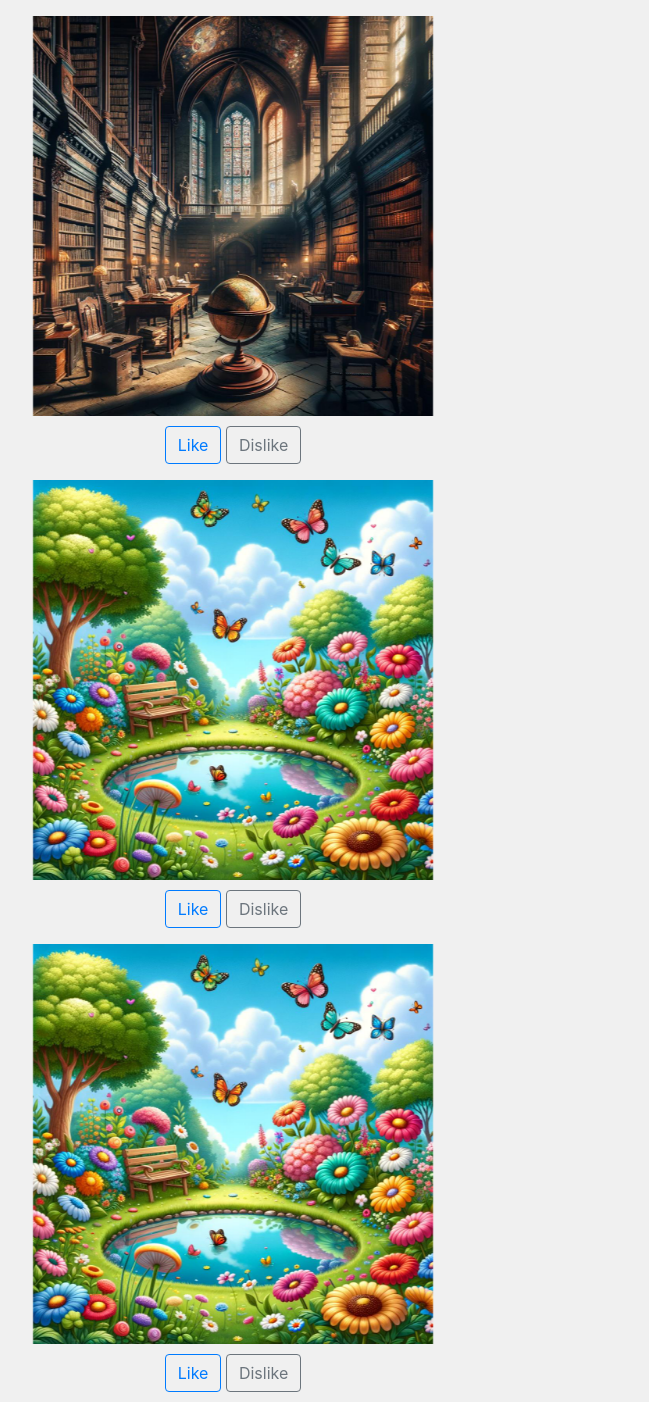
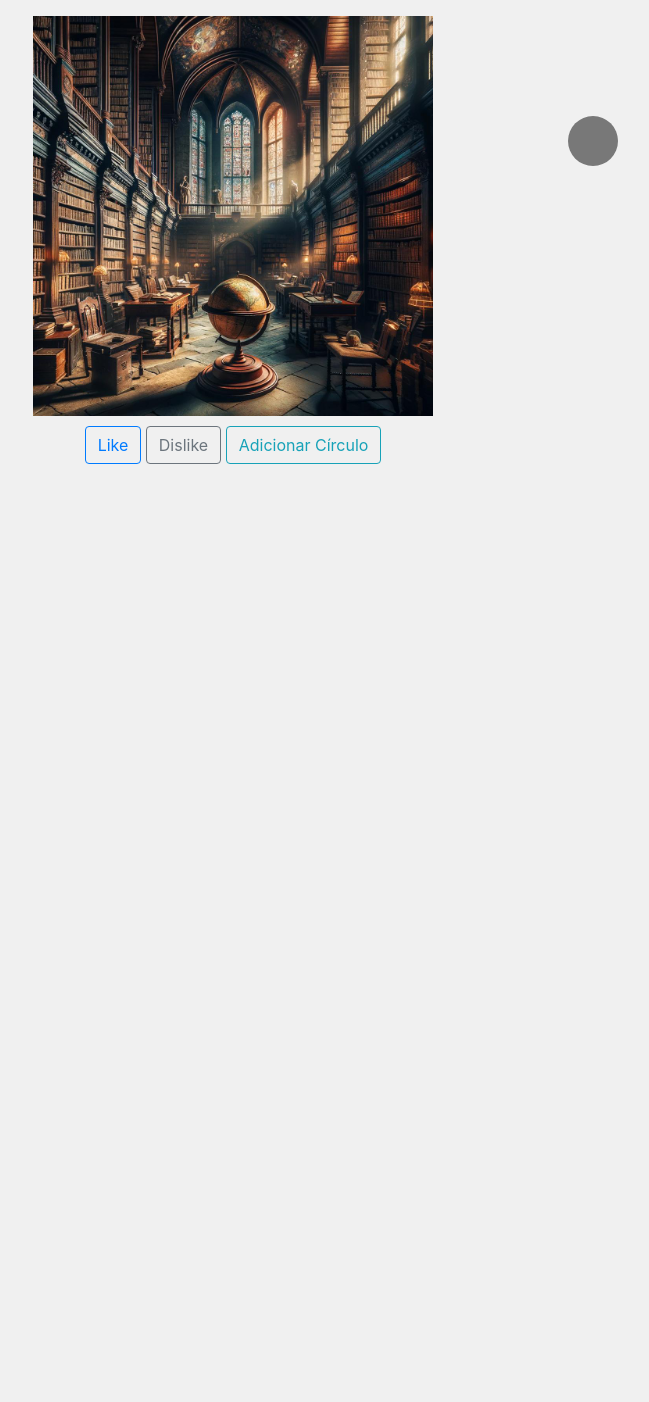
Before and after one commit to ogacarvalho/www, a PHP site: page /php/carroussel.php in a window 1280 px wide. Shown: the whole page, without its empty margins (407-1056 px from the left). After the commit the page ends 464 px from the top, so only its background shows below. Run offline with PHP 8.4, Linux system fonts and the light colour scheme; some libraries are stand-ins or nearby versions.

Commit message:
Incluindo botão de visualizar descrição

```diff
--- a/php/carroussel.php
+++ b/php/carroussel.php
@@ -24,7 +24,31 @@
             margin-top: 10px;
             margin-bottom: 10px;
         }
-        /* Adicione mais estilos conforme necessário */
+        /* Estilos para o círculo e a descrição */
+        .carousel-item {
+            position: relative;
+        }
+        .circle {
+            position: absolute;
+            width: 50px;
+            height: 50px;
+            background-color: rgba(0, 0, 0, 0.5);
+            border-radius: 50%;
+            cursor: pointer;
+            top: 100px;
+            right: 170px;
+        }
+
+        .description-box {
+            display: none;
+            position: absolute;
+            background-color: white;
+            padding: 10px;
+            border: 1px solid black;
+            z-index: 100;
+            top: 70px;
+            right: 10px;
+        }
     </style>
 </head>
 <body>
@@ -37,14 +61,20 @@
             <!-- Slide 1 -->
             <div class="carousel-item active">
                 <img src="../img/3.jpg" class="d-block img-fluid" alt="Descrição da Imagem 1">
+                <div class="circle" onclick="showDescription(this)"></div>
+                <div class="description-box">Pessoas felizes</div>
             </div>
             <!-- Slide 2 -->
             <div class="carousel-item">
                 <img src="../img/1.jpg" class="d-block img-fluid" alt="Descrição da Imagem 2">
+                <div class="circle" onclick="showDescription(this)"></div>
+                <div class="description-box">José e sua familia</div>
             </div>
             <!-- Slide 3 -->
             <div class="carousel-item">
                 <img src="../img/2.jpg" class="d-block img-fluid" alt="Descrição da Imagem 3">
+                <div class="circle" onclick="showDescription(this)"></div>
+                <div class="description-box">Um belo jardim</div>
             </div>
         </div>
         <!-- Controls -->
@@ -58,80 +88,59 @@
         </a>
     </div>
     <div class="like-dislike-buttons">
-        <button type="button" class="btn btn-outline-primary">Like</button>
-        <button type="button" class="btn btn-outline-secondary">Dislike</button>
+    <button type="button" class="btn btn-outline-primary">Like</button>
+    <button type="button" class="btn btn-outline-secondary">Dislike</button>
+    <button type="button" class="btn btn-outline-info" onclick="enableCircleAdding(this)">Adicionar Círculo</button>
     </div>
 </div>
 
-<div class="container mt-3">
-    <!-- Feed de imagens -->
-    <div id="imageFeed_2" class="carousel slide" data-ride="carousel">
-        <!-- Wrapper for slides -->
-        <div class="carousel-inner">
-            <!-- Slide 1 -->
-            <div class="carousel-item active">
-                <img src="../img/1.jpg" class="d-block img-fluid" alt="Descrição da Imagem 1">
-            </div>
-            <!-- Slide 2 -->
-            <div class="carousel-item">
-                <img src="../img/3.jpg" class="d-block img-fluid" alt="Descrição da Imagem 2">
-            </div>
-            <!-- Slide 3 -->
-            <div class="carousel-item">
-                <img src="../img/2.jpg" class="d-block img-fluid" alt="Descrição da Imagem 3">
-            </div>
-        </div>
-        <!-- Controls -->
-        <a class="carousel-control-prev" href="#imageFeed_2" role="button" data-slide="prev">
-            <span class="carousel-control-prev-icon" aria-hidden="true"></span>
-            <span class="sr-only">Anterior</span>
-        </a>
-        <a class="carousel-control-next" href="#imageFeed_2" role="button" data-slide="next">
-            <span class="carousel-control-next-icon" aria-hidden="true"></span>
-            <span class="sr-only">Próximo</span>
-        </a>
-    </div>
-    <div class="like-dislike-buttons">
-        <button type="button" class="btn btn-outline-primary">Like</button>
-        <button type="button" class="btn btn-outline-secondary">Dislike</button>
-    </div>
-</div>
+<!-- JavaScript para mostrar a descrição -->
+<script>
+function showDescription(circle) {
 
-<div class="container mt-3">
-    <!-- Feed de imagens -->
-    <div id="imageFeed_3" class="carousel slide" data-ride="carousel">
-        <!-- Wrapper for slides -->
-        <div class="carousel-inner">
-            <!-- Slide 1 -->
-            <div class="carousel-item active">
-                <img src="../img/1.jpg" class="d-block img-fluid" alt="Descrição da Imagem 1">
-            </div>
-            <!-- Slide 2 -->
-            <div class="carousel-item">
-                <img src="../img/2.jpg" class="d-block img-fluid" alt="Descrição da Imagem 2">
-            </div>
-            <!-- Slide 3 -->
-            <div class="carousel-item">
-                <img src="../img/3.jpg" class="d-block img-fluid" alt="Descrição da Imagem 3">
-            </div>
-        </div>
-        <!-- Controls -->
-        <a class="carousel-control-prev" href="#imageFeed_3" role="button" data-slide="prev">
-            <span class="carousel-control-prev-icon" aria-hidden="true"></span>
-            <span class="sr-only">Anterior</span>
-        </a>
-        <a class="carousel-control-next" href="#imageFeed_3" role="button" data-slide="next">
-            <span class="carousel-control-next-icon" aria-hidden="true"></span>
-            <span class="sr-only">Próximo</span>
-        </a>
-    </div>
-    <div class="like-dislike-buttons">
-        <button type="button" class="btn btn-outline-primary">Like</button>
-        <button type="button" class="btn btn-outline-secondary">Dislike</button>
-    </div>
-</div>
+    var descriptionBox = circle.nextElementSibling;
+    if (descriptionBox.style.display === "none") {
+        descriptionBox.style.display = "block";
+    } else {
+        descriptionBox.style.display = "none";
+    }
+}
 
+function addCircle(event, carouselItem) {
+    var xPos = event.offsetX;
+    var yPos = event.offsetY;
+    console.log(xPos);
+    console.log(yPos);
 
+    var circle = document.createElement('div');
+    circle.className = 'circle';
+    circle.style.left = xPos + 'px';
+    circle.style.top = yPos + 'px';
+
+    // Aqui você pode definir o que acontece quando o círculo é clicado
+    circle.onclick = function() {
+        showDescription(this);
+    };
+
+    carouselItem.appendChild(circle);
+
+    // Desabilitar o clique adicional na imagem
+    carouselItem.querySelector('img').onclick = null;
+}
+
+function enableCircleAdding(button) {
+    // Encontra o container mais próximo
+    var container = button.closest('.container');
+    // Encontra o item do carrossel que está ativo
+    var carouselItem = container.querySelector('.carousel-item.active');
+    // Encontra a imagem dentro do item ativo
+    var img = carouselItem.querySelector('img');
+    // Adiciona o evento de clique na imagem
+    img.onclick = function(event) {
+        addCircle(event, carouselItem);
+    };
+}
+</script>
 
 <!-- Bootstrap JS e dependências -->
 <script src="https://code.jquery.com/jquery-3.5.1.slim.min.js"></script>
```
